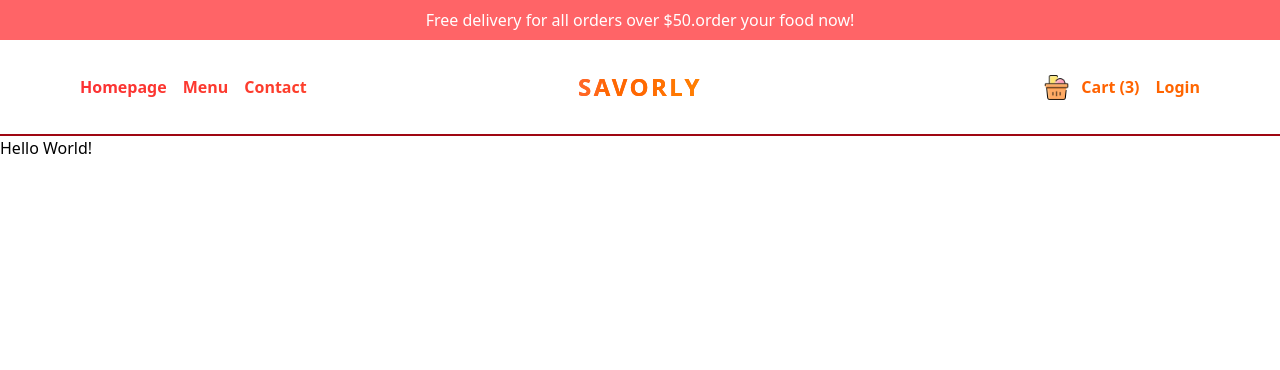
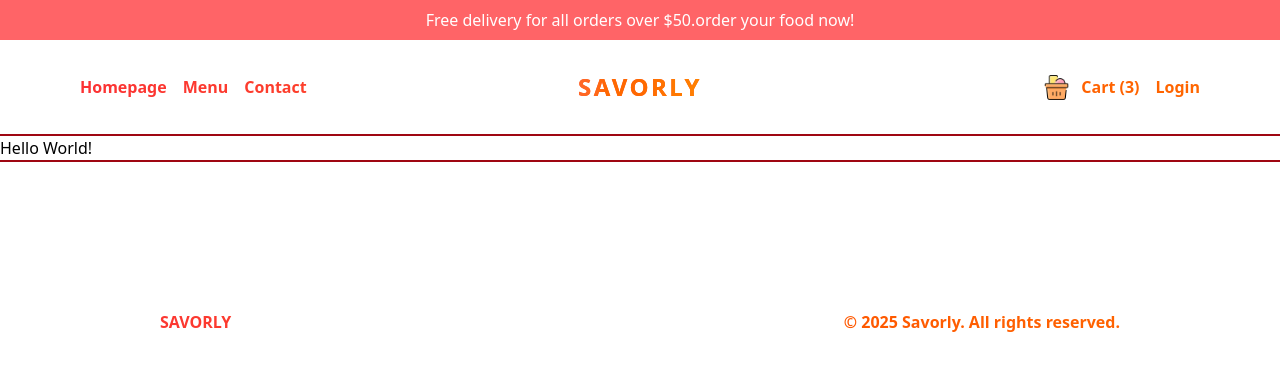
Before and after one commit to adithyasd10/restuarant-next, a Next.js app: page / in a window 1280 px wide. Shown: the top 370 px of the page. Built offline with nearby package versions, Linux system fonts and the light colour scheme.

Commit message:
footer component implemented

```diff
--- a/src/components/Footer.tsx
+++ b/src/components/Footer.tsx
@@ -1,9 +1,11 @@
+import Link from 'next/link'
 import React from 'react'
 
 const Footer = () => {
   return (
-    <div>
-
+    <div className="h-12 md:h-24 p-4 lg:p-20 xl:p-40 border-t-2 border-red-800 flex items-center justify-between font-bold text-transparent bg-clip-text bg-gradient-to-r from-red-500 to-orange-500 transition-all duration-500 hover:from-orange-600 hover:to-red-600 ">
+      <Link href="/">SAVORLY</Link>
+      <p> © 2025 Savorly. All rights reserved.</p>
     </div>
   )
 }
```
